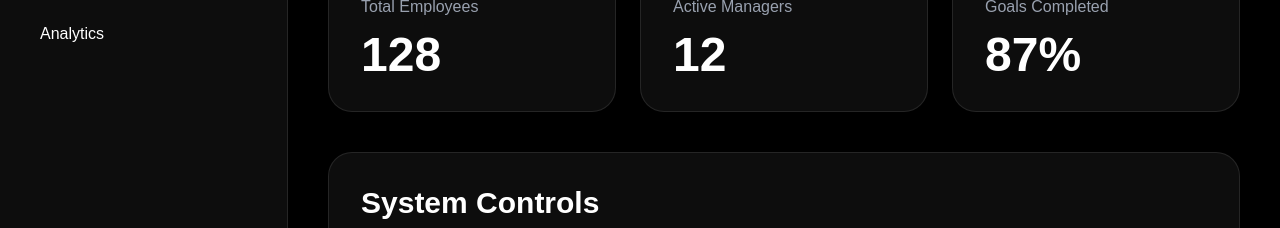
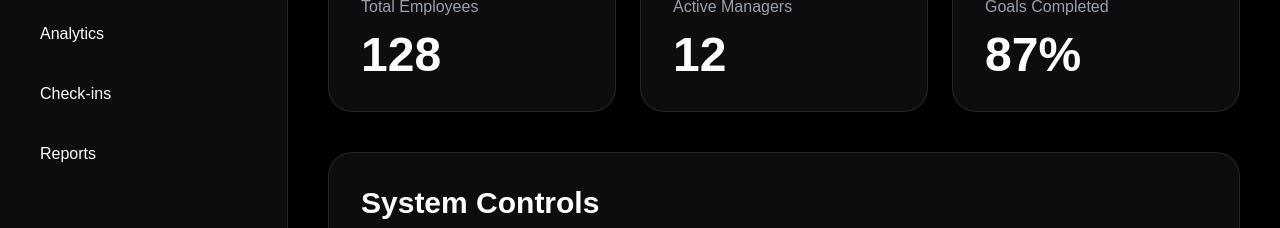
Before and after one commit to Balroog1/goal-tracking-portal, a Next.js app: page /admin in a window 1280 px wide. Shown: the part 210-438 px from the top of the page. Built offline with nearby package versions, Linux system fonts and the light colour scheme.

Commit message:
Added navigation pages for sidebar

```diff
--- /dev/null
+++ b/app/checkins/page.tsx
@@ -0,0 +1,18 @@
+export default function CheckinsPage() {
+
+  return (
+
+    <main className="min-h-screen bg-black text-white p-10">
+
+      <h1 className="text-5xl font-bold mb-4">
+        Check-ins
+      </h1>
+
+      <p className="text-gray-400 text-xl">
+        Employee weekly and monthly check-ins.
+      </p>
+
+    </main>
+
+  );
+}
--- /dev/null
+++ b/app/reports/page.tsx
@@ -0,0 +1,18 @@
+export default function ReportsPage() {
+
+  return (
+
+    <main className="min-h-screen bg-black text-white p-10">
+
+      <h1 className="text-5xl font-bold mb-4">
+        Reports
+      </h1>
+
+      <p className="text-gray-400 text-xl">
+        Export and review company reports.
+      </p>
+
+    </main>
+
+  );
+}
--- a/components/Sidebar.tsx
+++ b/components/Sidebar.tsx
@@ -38,6 +38,20 @@ export default function Sidebar() {
     Analytics
   </Link>
 
+  <Link
+    href="/checkins"
+    className="block px-4 py-3 rounded-xl hover:bg-white/10 transition"
+  >
+    Check-ins
+  </Link>
+
+  <Link
+    href="/reports"
+    className="block px-4 py-3 rounded-xl hover:bg-white/10 transition"
+  >
+    Reports
+  </Link>
+
 </nav>
 
       <button
```
Lines whose indentation alone changed are shown as unchanged.
